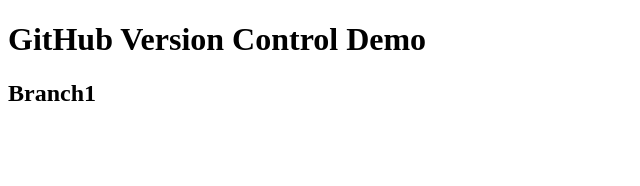
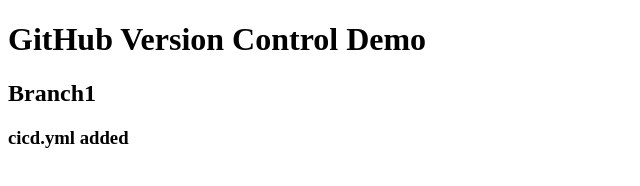
Before and after one commit to rma010101/rev18-github-version-control-5, a plain HTML site: page index.html in a window 1280 px wide. Shown: the whole page, without its empty margins (0-640 px from the left). Drawn offline with Linux system fonts and the light colour scheme.

Commit message:
.yml change

```diff
--- a/index.html
+++ b/index.html
@@ -8,5 +8,6 @@
 <body>
     <h1>GitHub Version Control Demo</h1>
     <h2>Branch1</h2>
+    <h3>cicd.yml added</h3>
 </body>
 </html>
```
